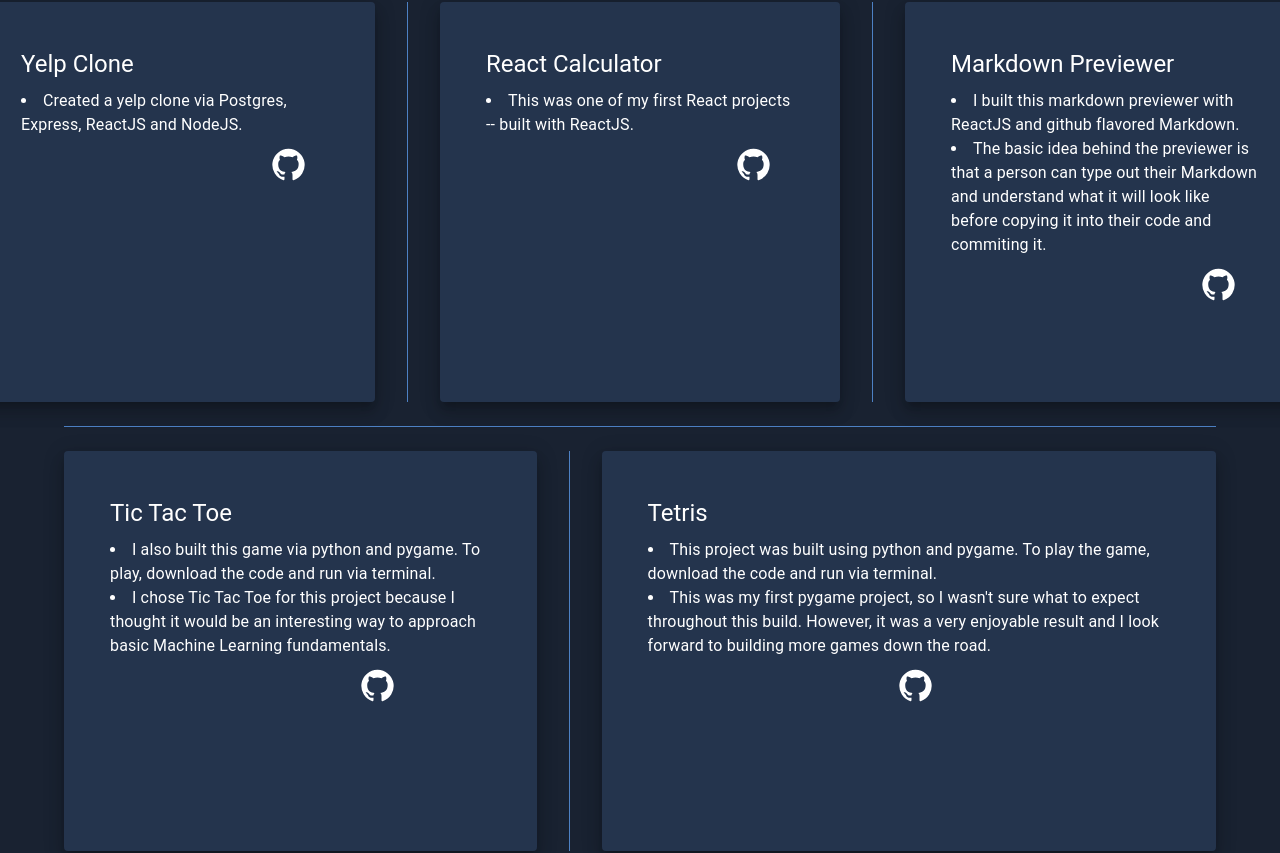
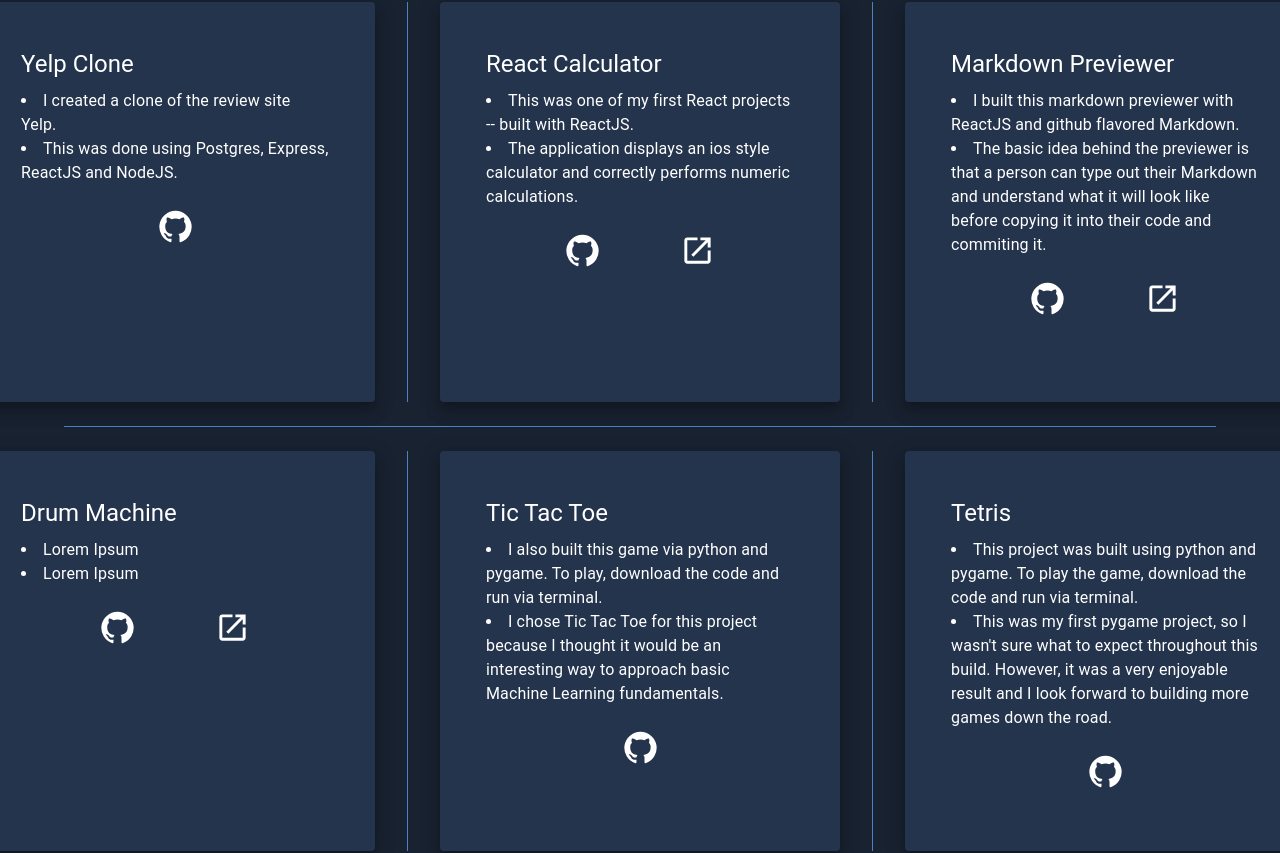
Before and after one commit to blakelucey/portfolio-v2, a Next.js app: page / in a window 1280 px wide. Shown: the part 2186-3039 px from the top of the page. Built offline with nearby package versions, Linux system fonts and the light colour scheme; a web font is replaced by a local one.

Commit message:
Changes made to portfolio design, built successfully.

```diff
--- a/components/Portfolio/Portfolio.js
+++ b/components/Portfolio/Portfolio.js
@@ -18,6 +18,7 @@
   import styles from './Portfolio.module.css';
   import GitHubIcon from "@mui/icons-material/GitHub";
   import Image from 'next/image';
+  import OpenInNewIcon from '@mui/icons-material/OpenInNew';
 
 
 
@@ -54,6 +55,7 @@
                   className={styles.card2}
                 >
                   <CardContent>
+                  <div className={styles.flex_intro}>
                     <Typography gutterBottom variant="h5" color="#fff">
                       <span className={styles.underline3}>
                         Automated Mass Email
@@ -80,6 +82,7 @@
                         </span>
                       </li>
                     </Typography>
+                    </div>
                   </CardContent>
                 </Card>
                 <Card
@@ -88,6 +91,7 @@
                   className={styles.card2}
                 >
                   <CardContent>
+                  <div className={styles.flex_intro}>
                     <Typography gutterBottom variant="h5" color="#fff">
                       <span className={styles.underline3}>
                         Computer Vision Project
@@ -114,6 +118,7 @@
                         </li>
                       </span>
                     </Typography>
+                    </div>
                   </CardContent>
                 </Card>
                 <Card
@@ -122,6 +127,7 @@
                   className={styles.card2}
                 >
                   <CardContent>
+                  <div className={styles.flex_intro}>
                     <Typography gutterBottom variant="h5" color="#fff">
                       <span className={styles.underline3}>Amazon Clone</span>
                     </Typography>
@@ -136,6 +142,8 @@
                           See README for instructions on how to authenticate crypto wallet via Moralis.
                         </li>
                       </span>
+                      <br></br>
+                      <div className={styles.flex}>
                       <div className={styles.button_github}>
                         <Tooltip title="Open Repository" arrow>
                           <a
@@ -147,7 +155,9 @@
                           </a>
                         </Tooltip>
                       </div>
+                      </div>
                     </Typography>
+                    </div>
                   </CardContent>
                 </Card>
               </Stack>
@@ -169,15 +179,21 @@
                   className={styles.card2}
                 >
                   <CardContent>
+                  <div className={styles.flex_intro}>
                     <Typography gutterBottom variant="h5" color="#fff">
                       <span className={styles.underline3}>Yelp Clone</span>
                     </Typography>
                     <Typography variant="body" color="#fff">
                       <span className={styles.underline3}>
                         <li>
-                          Created a yelp clone via Postgres, Express, ReactJS and NodeJS.
+                          I created a clone of the review site Yelp.
+                        </li>
+                        <li>
+                          This was done using Postgres, Express, ReactJS and NodeJS.
                         </li>
                       </span>
+                      <br></br>
+                      <div className={styles.flex}>
                       <div className={styles.button_github}>
                         <Tooltip title="Open Repository" arrow>
                           <a
@@ -189,7 +205,9 @@
                           </a>
                         </Tooltip>
                       </div>
+                      </div>
                     </Typography>
+                    </div>
                   </CardContent>
                 </Card>
                 <Card
@@ -198,6 +216,7 @@
                   className={styles.card2}
                 >
                   <CardContent>
+                  <div className={styles.flex_intro}>
                     <Typography gutterBottom variant="h5" color="#fff">
                       <span className={styles.underline3}>React Calculator</span>
                     </Typography>
@@ -207,6 +226,13 @@
                           This was one of my first React projects -- built with ReactJS.
                         </li>
                       </span>
+                      <span className={styles.underline3}>
+                        <li>
+                          The application displays an ios style calculator and correctly performs numeric calculations.
+                        </li>
+                      </span>
+                      <br></br>
+                      <div className={styles.flex}>
                       <div className={styles.button_github}>
                       <Tooltip title="Open Repository" arrow>
                           <a
@@ -218,7 +244,20 @@
                           </a>
                         </Tooltip>
                       </div>
+                      <div>
+                          <Tooltip title="Open React Calculator" arrow>
+                            <a
+                            href="https://happy-murdock-8521d6.netlify.app/"
+                            target="_blank"
+                            className={styles.icon}
+                            >
+                              <OpenInNewIcon fontSize="large" color="#fff"/>
+                           </a>
+                          </Tooltip>
+                        </div>
+                        </div>
                     </Typography>
+                    </div>
                   </CardContent>
                 </Card>
                 <Card
@@ -227,6 +266,7 @@
                   className={styles.card2}
                 >
                   <CardContent>
+                  <div className={styles.flex_intro}>
                     <Typography gutterBottom variant="h5" color="#fff">
                       <span className={styles.underline3}>Markdown Previewer</span>
                     </Typography>
@@ -244,6 +284,8 @@
                         code and commiting it.
                       </li>
                       </span>
+                      <br></br>
+                      <div className={styles.flex}>
                         <div className={styles.button_github}>
                           <Tooltip title="Open Repository" arrow>
                             <a
@@ -255,7 +297,20 @@
                             </a>
                           </Tooltip>
                         </div>
+                        <div>
+                          <Tooltip title="Open Markdown Previewer" arrow>
+                            <a
+                            href="https://affectionate-tereshkova-098232.netlify.app/"
+                            target="_blank"
+                            className={styles.icon}
+                            >
+                              <OpenInNewIcon fontSize="large" color="#fff"/>
+                           </a>
+                          </Tooltip>
+                        </div>
+                      </div>
                     </Typography>
+                    </div>
                   </CardContent>
                 </Card>
               </Stack>
@@ -277,6 +332,57 @@
                   className={styles.card2}
                 >
                   <CardContent>
+                  <div className={styles.flex_intro}>
+                    <Typography gutterBottom variant="h5" color="#fff">
+                      <span className={styles.underline3}>Drum Machine</span>
+                    </Typography>
+                    <Typography variant="body" color="#fff">
+                      <span className={styles.underline3}>
+                        <li>
+                          Lorem Ipsum
+                        </li>
+                      </span>
+                      <span className={styles.underline3}>
+                        <li>
+                          Lorem Ipsum
+                        </li>
+                      </span>
+                      <br></br>
+                      <div className={styles.flex}>
+                      <div className={styles.button_github}>
+                      <Tooltip title="Open Repository" arrow>
+                          <a
+                            href="https://github.com/blakelucey/Drum-Machine"
+                            target="_blank"
+                            className={styles.icon}
+                          >
+                            <GitHubIcon fontSize="large" color="#fff"/>
+                          </a>
+                        </Tooltip>
+                      </div>
+                      <div>
+                          <Tooltip title="Open Drum Machine" arrow>
+                            <a
+                            href="https://dreamy-banach-11c214.netlify.app/"
+                            target="_blank"
+                            className={styles.icon}
+                            >
+                              <OpenInNewIcon fontSize="large" color="#fff"/>
+                           </a>
+                          </Tooltip>
+                        </div>
+                        </div>
+                    </Typography>
+                    </div>
+                  </CardContent>
+                </Card>
+                <Card
+                  sx={{ minHeight: 400, minWidth: 400 }}
+                  elevation={11}
+                  className={styles.card2}
+                >
+                  <CardContent>
+                  <div className={styles.flex_intro}>
                     <Typography gutterBottom variant="h5" color="#fff">
                       <span className={styles.underline3}>Tic Tac Toe</span>
                     </Typography>
@@ -293,6 +399,8 @@
                           be an interesting way to approach basic Machine Learning fundamentals.
                         </li>
                       </span>
+                      <br></br>
+                      <div className={styles.flex}>
                       <div className={styles.button_github}>
                       <Tooltip title="Open Repository" arrow>
                           <a
@@ -304,7 +412,9 @@
                           </a>
                         </Tooltip>
                       </div>
+                      </div>
                     </Typography>
+                    </div>
                   </CardContent>
                 </Card>
                 <Card
@@ -313,6 +423,7 @@
                   className={styles.card2}
                 >
                   <CardContent>
+                  <div className={styles.flex_intro}>
                     <Typography gutterBottom variant="h5" color="#fff">
                       <span className={styles.underline3}>Tetris</span>
                     </Typography>
@@ -330,6 +441,8 @@
                           I look forward to building more games down the road.
                         </li>
                       </span>
+                      <br></br>
+                      <div className={styles.flex}>
                       <div className={styles.button_github}>
                       <Tooltip title="Open Repository" arrow>
                           <a
@@ -341,44 +454,11 @@
                           </a>
                         </Tooltip>
                       </div>
+                      </div>
                     </Typography>
+                    </div>
                   </CardContent>
                 </Card>
-                {/* <Card
-                  sx={{ minHeight: 400, minWidth: 400 }}
-                  elevation={11}
-                  className={styles.card2}
-                >
-                  <CardContent>
-                    <Typography gutterBottom variant="h5" color="#fff">
-                      <span className={styles.underline3}>Lorem Ipsum</span>
-                    </Typography>
-                    <Typography variant="body" color="#fff">
-                      <span className={styles.underline3}>
-                        Lorem ipsum dolor sit amet, consectetur adipiscing elit,
-                        sed do eiusmod tempor incididunt ut labore et dolore
-                        magna aliqua. Ut enim ad minim veniam, quis nostrud
-                        exercitation ullamco laboris nisi ut aliquip ex ea
-                        commodo consequat. Duis aute irure dolor in
-                        reprehenderit in voluptate velit esse cillum dolore eu
-                        fugiat nulla pariatur. Excepteur sint occaecat cupidatat
-                        non proident, sunt in culpa qui officia deserunt mollit
-                        anim id est laborum.
-                      </span>
-                      <div className={styles.button_github}>
-                      <Tooltip title="Open Repository" arrow>
-                          <a
-                            // href="https://github.com/blakelucey/tic_tac_toe"
-                            target="_blank"
-                            className={styles.icon}
-                          >
-                            <GitHubIcon fontSize="large" color="#fff"/>
-                          </a>
-                        </Tooltip>
-                      </div>
-                    </Typography>
-                  </CardContent>
-                </Card> */}
               </Stack>
 
             </div>
--- a/components/Portfolio/Portfolio.module.css
+++ b/components/Portfolio/Portfolio.module.css
@@ -1,33 +1,10 @@
-.padding {
-    padding: 30px;
-  }
-
-  .onHover:hover {
-    background-color: "#2ec5d3";
-  }
-
-  .card {
-    padding: 30px;
-    width: auto;
-    height: 400px;
-    box-shadow: -32px -12px 20px 1px #000;
-
-  }
   .card2 {
-    padding: 30px;
+    /* padding: 30px; */
     /* width: 600px; */
     height: auto;
     box-shadow: -32px -12px 20px 1px #000;
   }
   .card2:hover{
-    -webkit-animation: color-change-2x 2s ease-in-out both;
-    animation: color-change-2x 2s ease-in-out both;
-  }
-  .image {
-    box-shadow: -32px -12px 20px 1px #000;
-    padding: 30px;
-  }
-  .card:hover {
     -webkit-animation: color-change-2x 2s ease-in-out both;
     animation: color-change-2x 2s ease-in-out both;
   }
@@ -63,113 +40,16 @@
 
   /* End Card Animation */
 
-  .center_image {
-    display: block;
-    margin-left: auto;
-    margin-right: auto;
-    width: 50%;
-    height: 50%;
-  }
-
   .flex {
     display: flex;
     flex-direction: row;
-    justify-content: space-between;
+    justify-content: space-evenly;
   }
   .flex_intro {
     display: flex;
     flex-direction: column;
-    padding: 80px;
+    padding: 30px;
   }
-
-  /* Shadow drop effect */
-
-  .paper_intro:hover {
-    -webkit-animation: shadow-drop-2-tl 0.4s cubic-bezier(0.25, 0.46, 0.45, 0.94)
-      both;
-    animation: shadow-drop-2-tl 0.4s cubic-bezier(0.25, 0.46, 0.45, 0.94) both;
-  }
-
-  /* ----------------------------------------------
-   * Generated by Animista on 2022-4-5 20:36:34
-   * Licensed under FreeBSD License.
-   * See http://animista.net/license for more info.
-   * w: http://animista.net, t: @cssanimista
-   * ---------------------------------------------- */
-
-  /**
-   * ----------------------------------------
-   * animation shadow-drop-2-tl
-   * ----------------------------------------
-   */
-  @-webkit-keyframes shadow-drop-2-tl {
-    0% {
-      -webkit-transform: translateZ(0) translateX(0) translateY(0);
-      transform: translateZ(0) translateX(0) translateY(0);
-      -webkit-box-shadow: 0 0 0 0 rgba(0, 0, 0, 0);
-      box-shadow: 0 0 0 0 rgba(0, 0, 0, 0);
-    }
-    100% {
-      -webkit-transform: translateZ(50px) translateX(12px) translateY(12px);
-      transform: translateZ(50px) translateX(12px) translateY(12px);
-      -webkit-box-shadow: -12px -12px 20px -12px rgba(0, 0, 0, 0.35);
-      box-shadow: -12px -12px 20px -12px rgba(0, 0, 0, 0.35);
-    }
-  }
-  @keyframes shadow-drop-2-tl {
-    0% {
-      -webkit-transform: translateZ(0) translateX(0) translateY(0);
-      transform: translateZ(0) translateX(0) translateY(0);
-      -webkit-box-shadow: 0 0 0 0 rgba(0, 0, 0, 0);
-      box-shadow: 0 0 0 0 rgba(0, 0, 0, 0);
-    }
-    100% {
-      -webkit-transform: translateZ(50px) translateX(12px) translateY(12px);
-      transform: translateZ(50px) translateX(12px) translateY(12px);
-      -webkit-box-shadow: -12px -12px 20px -12px rgba(0, 0, 0, 0.35);
-      box-shadow: -12px -12px 20px -12px rgba(0, 0, 0, 0.35);
-    }
-  }
-
-  /* End Shadow drop */
-
-  /* Text Shadow Drop Top */
-
-  .text_shadow:hover {
-    -webkit-animation: text-shadow-drop-top 0.6s both;
-    animation: text-shadow-drop-top 0.6s both;
-  }
-
-  /* ----------------------------------------------
-   * Generated by Animista on 2022-4-5 21:7:30
-   * Licensed under FreeBSD License.
-   * See http://animista.net/license for more info.
-   * w: http://animista.net, t: @cssanimista
-   * ---------------------------------------------- */
-
-  /**
-   * ----------------------------------------
-   * @animation text-shadow-drop-top
-   * ----------------------------------------
-   */
-  @-webkit-keyframes text-shadow-drop-top {
-    0% {
-      text-shadow: 0 0 0 rgba(0, 0, 0, 0);
-    }
-    100% {
-      text-shadow: 0 -6px 18px rgba(0, 0, 0, 0.35);
-    }
-  }
-  @keyframes text-shadow-drop-top {
-    0% {
-      text-shadow: 0 0 0 rgba(0, 0, 0, 0);
-    }
-    100% {
-      text-shadow: 0 -6px 18px rgba(0, 0, 0, 0.35);
-    }
-  }
-
-  /* End Shadow text drop */
 
   /* Text underline animation */
 
@@ -210,11 +90,11 @@
   .icon {
     color: #fff;
   }
-  .button_github {
-    padding-top: 10px;
+  /* .button_github {
+    padding-top: 30px;
     position: relative;
-    left: 250px;
-  }
+    left: 100px;
+  } */
   /* .button_github:hover {
     transform: scale(1.20);
   } */
```
Lines whose indentation alone changed are shown as unchanged.
